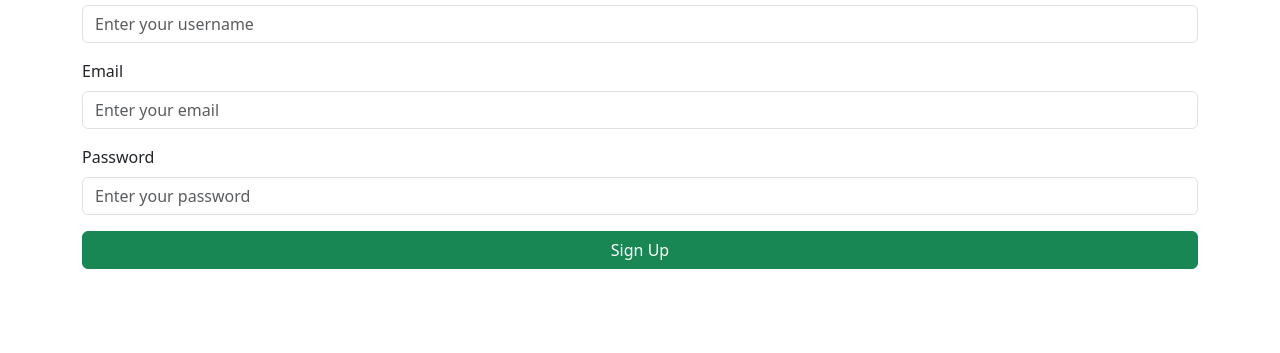
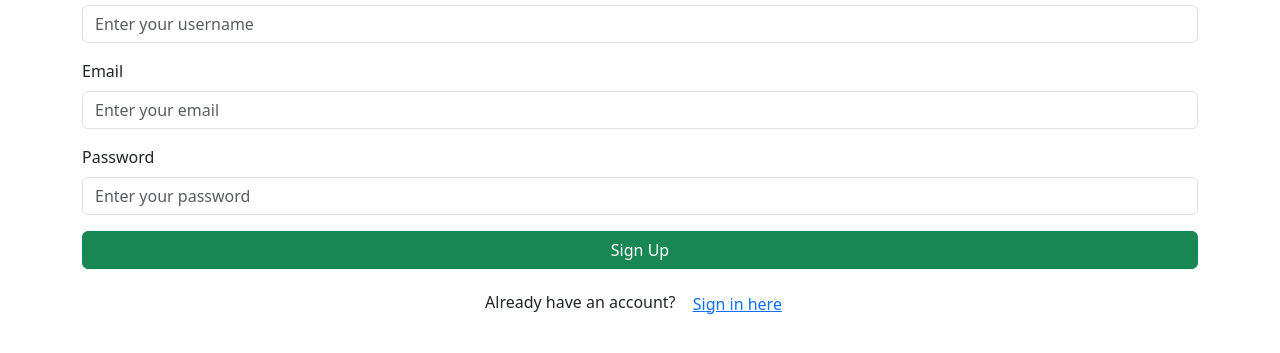
Before and after one commit to DanielNiven98/microservices, a website: page Admin/project/frontend/signup.html in a window 1280 px wide. Shown: the part 133-486 px from the top of the page. Drawn offline with nearby package versions, Linux system fonts and the light colour scheme.

Commit message:
Test CI/CD pipeline

```diff
--- a/Admin/project/frontend/signup.html
+++ b/Admin/project/frontend/signup.html
@@ -35,6 +35,11 @@
           <button type="submit" class="btn btn-success">Sign Up</button>
         </div>
       </form>
+
+      <!-- Already have an account? Sign in link -->
+      <div class="text-center mt-3">
+        <p>Already have an account? <a href="login.html" class="btn btn-link">Sign in here</a></p>
+      </div>
     </div>
   </div>
 
```
